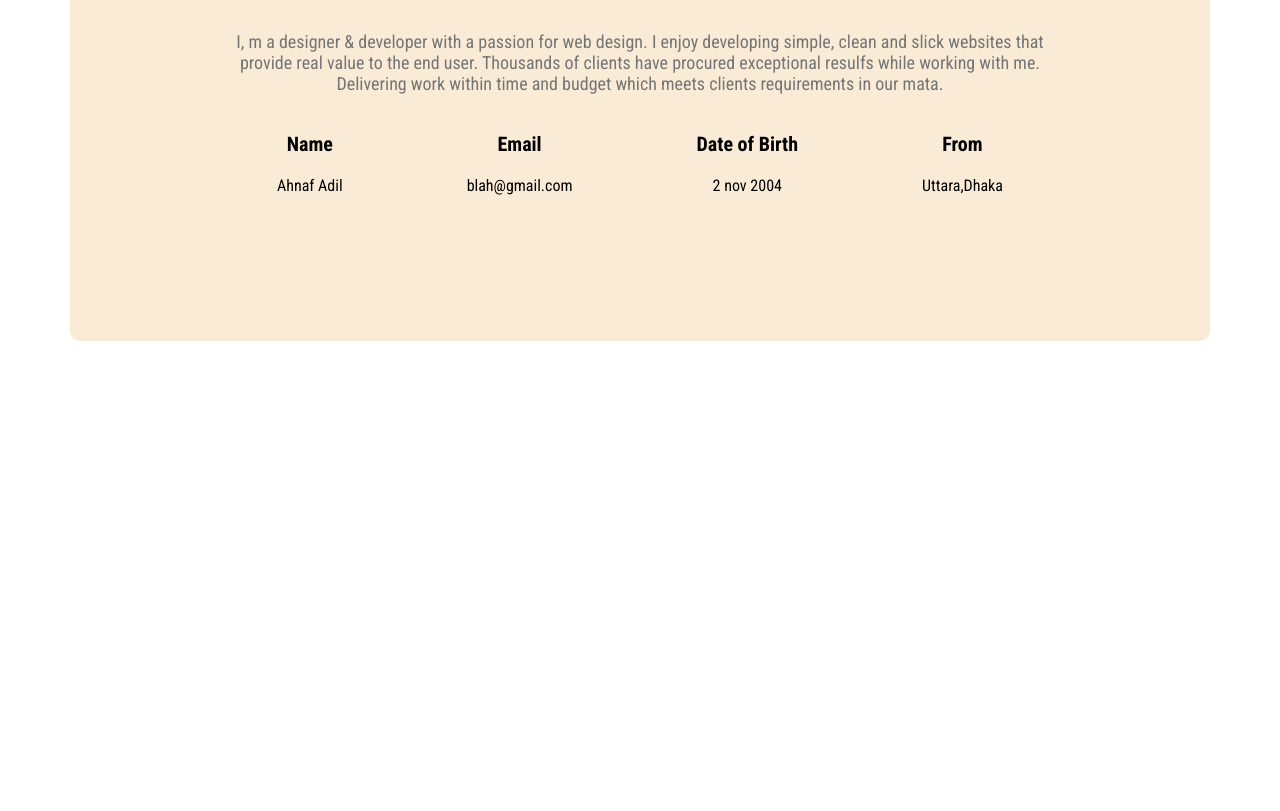
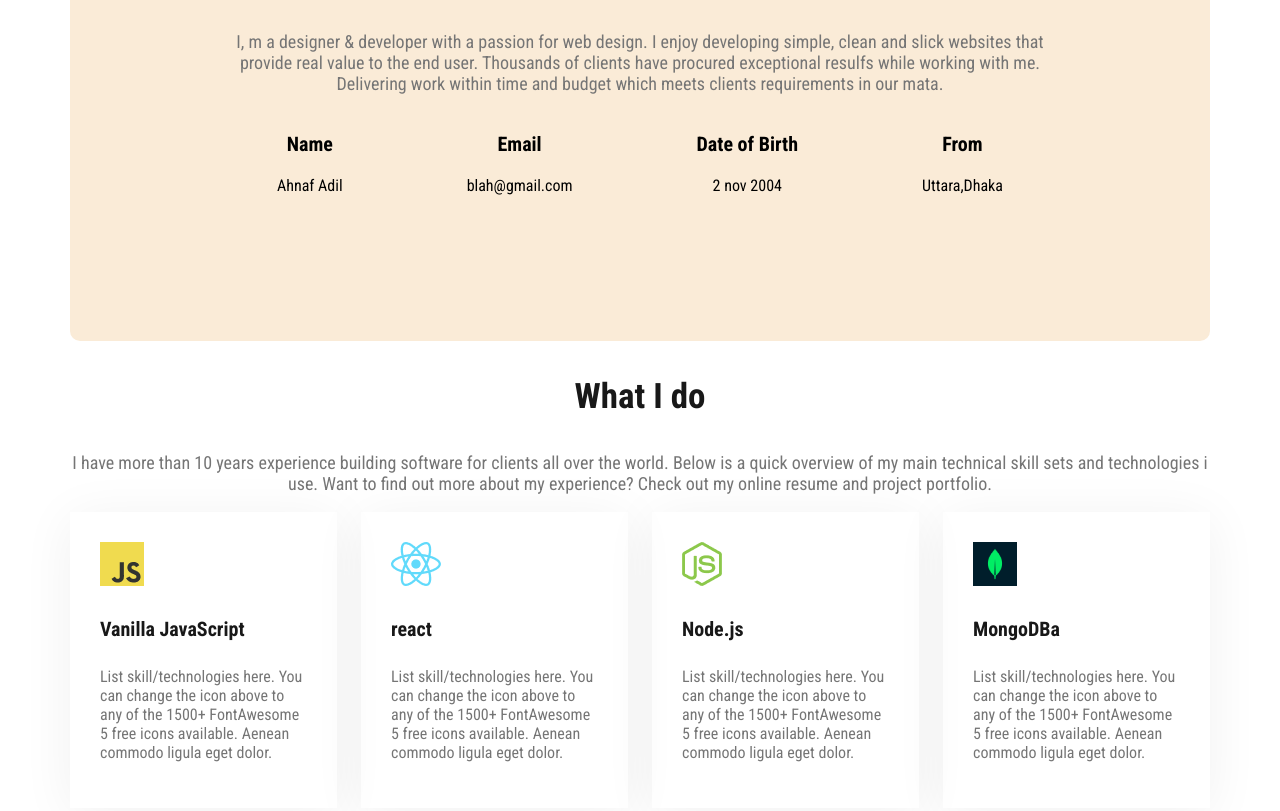
Before and after one commit to ahnaf264/personal-wd-porfolio, a plain HTML site: page index.html in a window 1280 px wide. Shown: the part 1167-1978 px from the top of the page. Before the commit the page ends 1516 px from the top, so only its background shows below. Drawn offline with Linux system fonts and the light colour scheme.

Commit message:
4th attempt

```diff
--- a/index.html
+++ b/index.html
@@ -68,6 +68,36 @@
         </div>
         </section>
 
+        <section class="skills">
+            <h3 class="section-title text-center">What I do</h3>
+            <p class="section-description text-center">I have more than 10 years experience building software for clients all over the world. Below is a quick overview of my main technical skill sets and technologies i use. Want to find out more about my experience? Check out my online resume and project portfolio.</p>
+
+        </section>
+        <div class="skills-container">
+
+            <div class="skill">
+                <img src="images/icons/js.png  " alt="">
+                <h4 class="skill-title">Vanilla JavaScript</h4>
+                <p class="skill-description">List skill/technologies here. You can change the icon above to any of the 1500+ FontAwesome 5 free icons available. Aenean commodo ligula eget dolor.</p>
+            </div>
+            <div class="skill">
+                <img src="images/icons/react.png" alt="">
+                <h4 class="skill-title">react</h4>
+                <p class="skill-description">List skill/technologies here. You can change the icon above to any of the 1500+ FontAwesome 5 free icons available. Aenean commodo ligula eget dolor.</p>
+            </div>
+            <div class="skill">
+                <img src="images/icons/nodejs.png" alt="">
+                <h4 class="skill-title">Node.js</h4>
+                <p class="skill-description">List skill/technologies here. You can change the icon above to any of the 1500+ FontAwesome 5 free icons available. Aenean commodo ligula eget dolor.</p>
+            </div>
+            <div class="skill">
+                <img src="images/icons/mongo.png" alt="">
+                <h4 class="skill-title">MongoDBa</h4>
+                <p class="skill-description">List skill/technologies here. You can change the icon above to any of the 1500+ FontAwesome 5 free icons available. Aenean commodo ligula eget dolor.</p>
+            </div>
+        </div>
+
+
     </main>
     <footer>
 
--- a/styles/porfolio.css
+++ b/styles/porfolio.css
@@ -58,7 +58,12 @@ nav li a{
      font-weight:bold ;
      color: #181818 ;
 
+
 }
+.text-center{
+    text-align: center;
+}
+
 .section-description{
     font-size: 18px;
     font-weight:normal ;
@@ -132,3 +137,29 @@ main{
     font-size: 20px;
     font-weight: 700;
 }
+
+
+/* secttion skills  */
+.skills-container{
+    display: flex;
+    gap: 24px;
+
+}
+.skill{
+    padding: 30px;
+    box-shadow: 0px 6px 50px 0px rgba(0, 0, 0, 0.06)
+
+}
+.skill-title{
+    font-size: 20px;
+    font-weight: bold;
+    color: #181818;
+
+
+}
+.skill-description{
+font-size: 16px;
+font-weight: 400px;
+color: #757575;
+
+}
```
